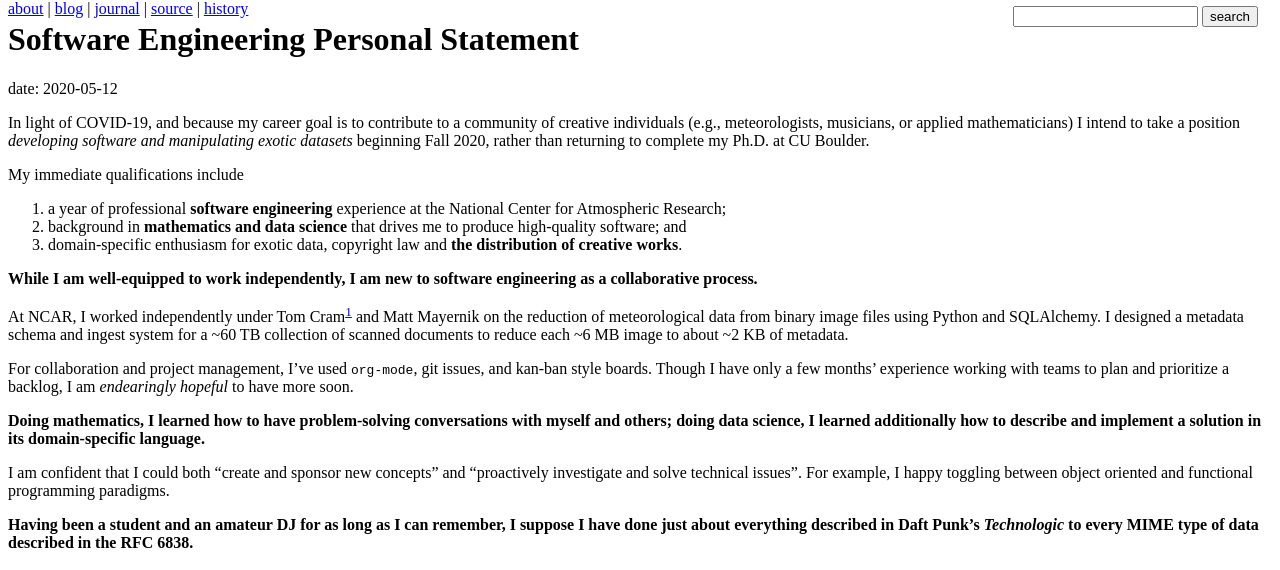
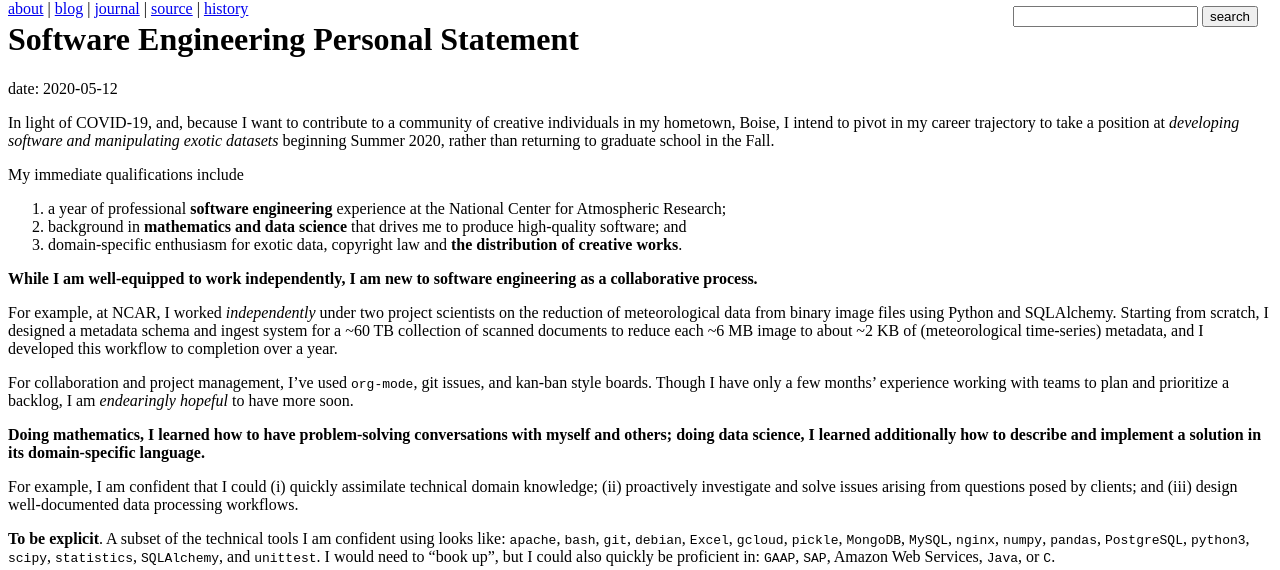
Before and after one commit to coltongrainger/blog, a Jekyll site: the page built from _posts/2020-05-12-software-engineering-personal-statement.md, in a window 1280 px wide. Shown: the part 108-678 px from the top of the page. Built offline with Jekyll 4.4.1, drawn with Linux system fonts in a browser that asks for light colours; our own code applies the rules of GitHub Pages for plain Markdown files; some of the changed text lies outside the part shown.

Commit message:
Update personal statement.

```diff
--- a/_posts/2020-05-12-software-engineering-personal-statement.md
+++ b/_posts/2020-05-12-software-engineering-personal-statement.md
@@ -4,7 +4,7 @@ author: Colton Grainger
 date: 2020-05-12
 ---
 
-In light of COVID-19, and because my career goal is to contribute to a community of creative individuals (e.g., meteorologists, musicians, or applied mathematicians) I intend to take a position *developing software and manipulating exotic datasets* beginning Fall 2020, rather than returning to complete my Ph.D. at CU Boulder.
+In light of COVID-19, and, because I want to contribute to a community of creative individuals in my hometown, Boise, I intend to pivot in my career trajectory to take a position at *developing software and manipulating exotic datasets* beginning Summer 2020, rather than returning to graduate school in the Fall.
 
 My immediate qualifications include
 
@@ -14,26 +14,15 @@ My immediate qualifications include
 
 **While I am well-equipped to work independently, I am new to software engineering as a collaborative process.**
 
-At NCAR, I worked independently under Tom Cram[^tom] and Matt Mayernik on the reduction of meteorological data from binary image files using Python and SQLAlchemy. I designed a metadata schema and ingest system for a ~60 TB collection of scanned documents to reduce each ~6 MB image to about ~2 KB of metadata.
+For example, at NCAR, I worked *independently* under two project scientists on the reduction of meteorological data from binary image files using Python and SQLAlchemy. Starting from scratch, I designed a metadata schema and ingest system for a ~60 TB collection of scanned documents to reduce each ~6 MB image to about ~2 KB of (meteorological time-series) metadata, and I developed this workflow to completion over a year.
 
 For collaboration and project management, I've used `org-mode`, git issues, and kan-ban style boards. Though I have only a few months' experience working with teams to plan and prioritize a backlog, I am *endearingly hopeful* to have more soon.
 
 **Doing mathematics, I learned how to have problem-solving conversations with myself and others; doing data science, I learned additionally how to describe and implement a solution in its domain-specific language.**
 
-I am confident that I could both "create and sponsor new concepts" and "proactively investigate and solve technical issues". For example, I happy toggling between object oriented and functional programming paradigms.
+For example, I am confident that I could (i) quickly assimilate technical domain knowledge; (ii) proactively investigate and solve issues arising from questions posed by clients; and (iii) design well-documented data processing workflows.
 
-**Having been a student and an amateur DJ for as long as I can remember, I suppose I have done just about everything described in Daft Punk's _Technologic_ to every MIME type of data described in the RFC 6838.**
-
-At least I have the decency to know I've plagiarised[^fair-use]
-nothing. But, in all seriousness, aside from successfully implementing a RESTful API, I have wielded `audacity`, `mixxx`, `alsa`, `hydrogen`, `json`, `requests`, `youtube-dl`, `nginx`, `exiftool`, `easytag`, `ffmpeg`, `pandas`, NumPy, etc. to create, acquire, modify, deliver, and destroy digital content and its metadata. Specifically, I used `exiftool`, `pandas`, and NumPy in the image processing workflow at NCAR. As an example of how I might use these otherwise illicit skills for good, I am confident that I could "monitor content delivery processes and queues" while "troubleshooting and resolving issues" arising therein.
-
-**To be explicit**. A subset of the tag cloud of technical tools I am confident using professionally looks like:
-`apache`, `bash`, `git`, `debian`, `gcloud`, `pickle`, `MongoDB`, `MySQL`, `nginx`, `numpy`, `pandas`, `PostgreSQL`, `python3`, `scipy`, `SQLAlchemy`, and `unittest`.
-I would need to "book up", but I could also use:
-`C`, `Java`, and Amazon Web Services.
-
-## notes
-
-[^fair-use]: Gotta give credit where credit is due. Beyond that, I interpret the definition of fair use in [17 U.S. Code Sec. 107](https://www.law.cornell.edu/uscode/text/17/107) rather broadly.
-
-[^tom]: Tom can be contacted at [tcram@ucar.edu](mailto:tcram@ucar.edu). <https://staff.ucar.edu/users/tcram>.
+**To be explicit**. A subset of the technical tools I am confident using looks like:
+`apache`, `bash`, `git`, `debian`, `Excel`, `gcloud`, `pickle`, `MongoDB`, `MySQL`, `nginx`, `numpy`, `pandas`, `PostgreSQL`, `python3`, `scipy`, `statistics`, `SQLAlchemy`, and `unittest`.
+I would need to "book up", but I could also quickly be proficient in:
+`GAAP`, `SAP`, Amazon Web Services, `Java`, or `C`.
```
